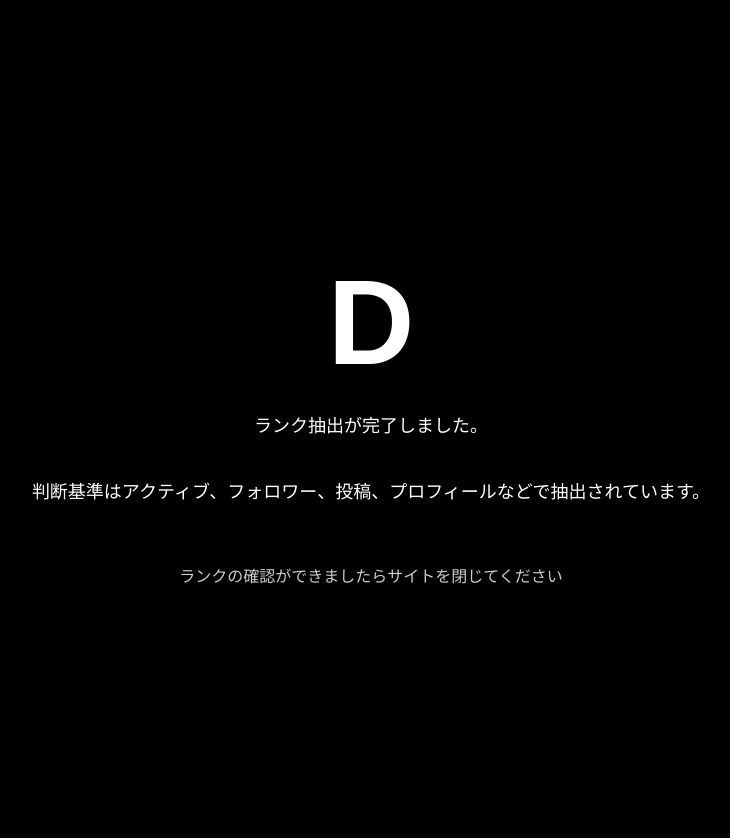
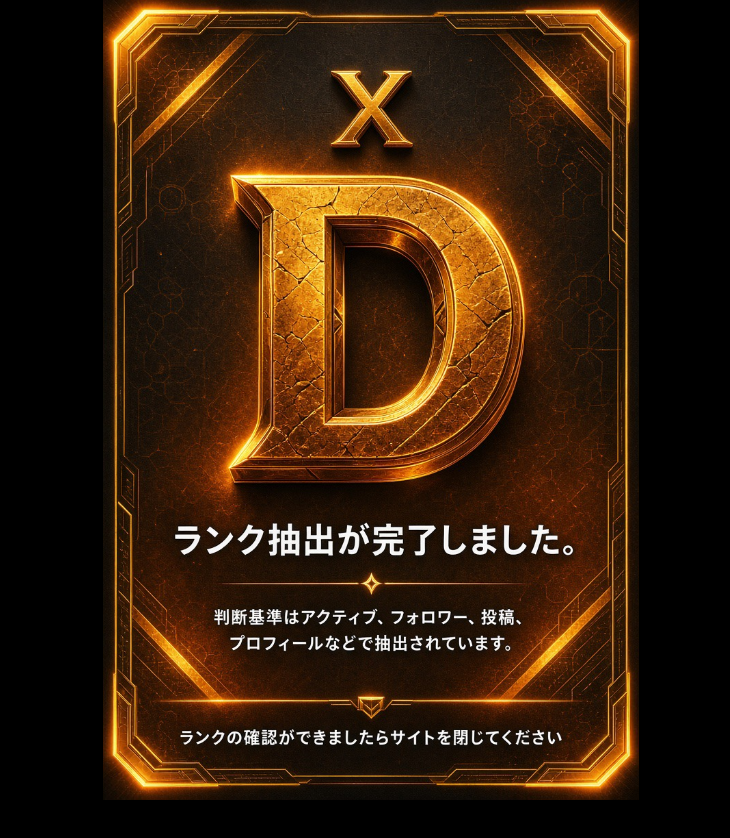
Before and after one commit to Neko122545/discord-form, a plain HTML site: page rank-d.html in a window 1280 px wide. Shown: the whole page, without its empty margins (269-999 px from the left). After the commit the page ends 800 px from the top, so only its background shows below. Drawn offline with Linux system fonts and the light colour scheme.

Commit message:
Update rank D to use image

```diff
--- a/rank-d.html
+++ b/rank-d.html
@@ -5,16 +5,12 @@
 <meta name="viewport" content="width=device-width, initial-scale=1.0">
 <title>Rank D</title>
 <style>
-body { margin:0; background:#000; color:#fff; font-family:sans-serif; display:flex; flex-direction:column; justify-content:center; align-items:center; min-height:100vh; text-align:center; padding:20px; }
-h1 { font-size:120px; margin:0; }
-p { font-size:18px; margin:20px 0; }
-.note { font-size:16px; color:#ccc; margin-top:40px; }
+* { margin: 0; padding: 0; }
+html, body { height: 100%; background: #000; }
+img { width: 100%; height: 100%; object-fit: contain; display: block; }
 </style>
 </head>
 <body>
-<h1>D</h1>
-<p>ランク抽出が完了しました。</p>
-<p>判断基準はアクティブ、フォロワー、投稿、プロフィールなどで抽出されています。</p>
-<div class="note">ランクの確認ができましたらサイトを閉じてください</div>
+<img src="IMG_1092.jpeg" alt="Rank D">
 </body>
 </html>
```
